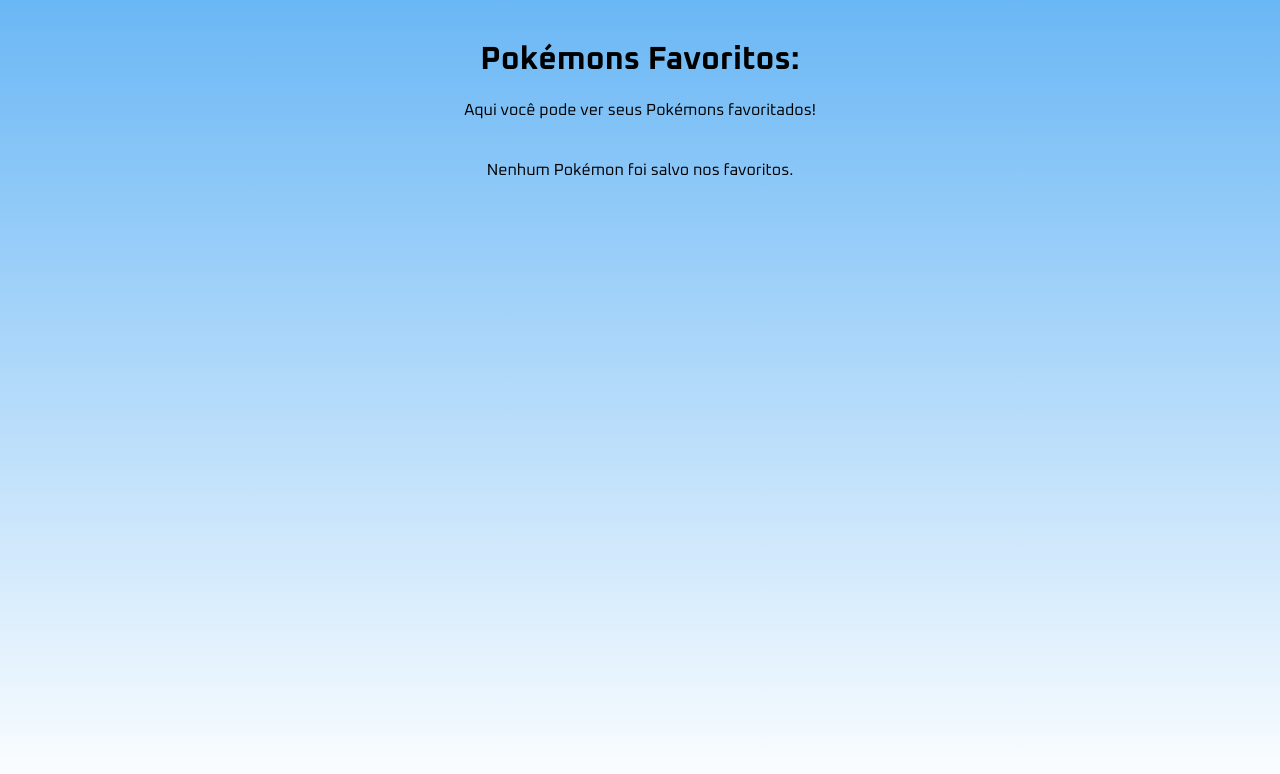
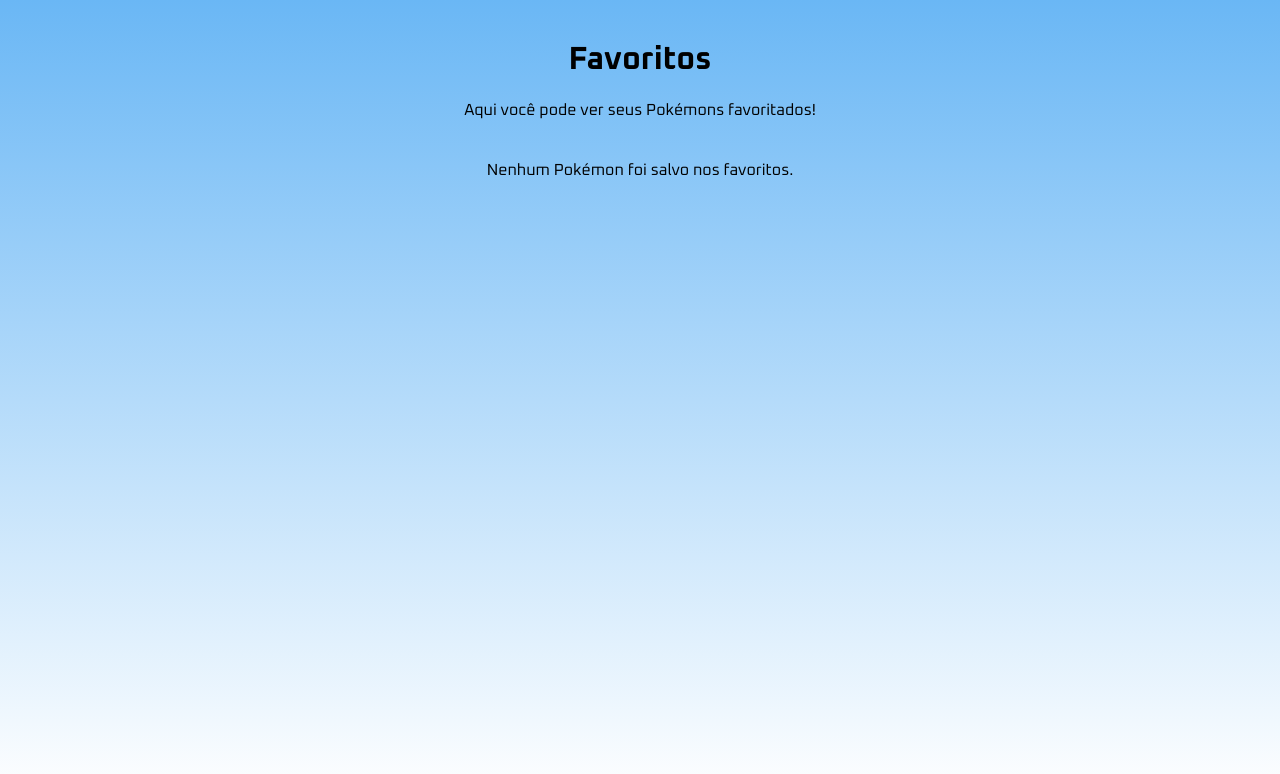
Before and after one commit to AlanCodeQuality/Pokemon-Explorer, a plain HTML site: page third-screen.html in a window 1280 px wide. Drawn offline with Linux system fonts and the light colour scheme.

Commit message:
Last commit - final release

```diff
--- a/third-screen.html
+++ b/third-screen.html
@@ -3,7 +3,7 @@
 <head>
     <meta charset="UTF-8">
     <meta name="viewport" content="width=device-width, initial-scale=1.0">
-    <title>Favorites</title>
+    <title>Favoritos</title>
 
     <link rel="stylesheet" href="css/third-screen.css">
     <link rel="icon" href="https://i.ibb.co/n8hb7qZ/favicon-16x16.png">
@@ -12,7 +12,7 @@
     <br>
     <br>
     <body>
-        <h1>Pokémons Favoritos:</h1>
+        <h1>Favoritos</h1>
         <br>
         <p>Aqui você pode ver seus Pokémons favoritados!</p>
         <br>
```
Also changed, not shown: index.html (+4 -4 lines), secondary-screen.html (+2 -2 lines).
